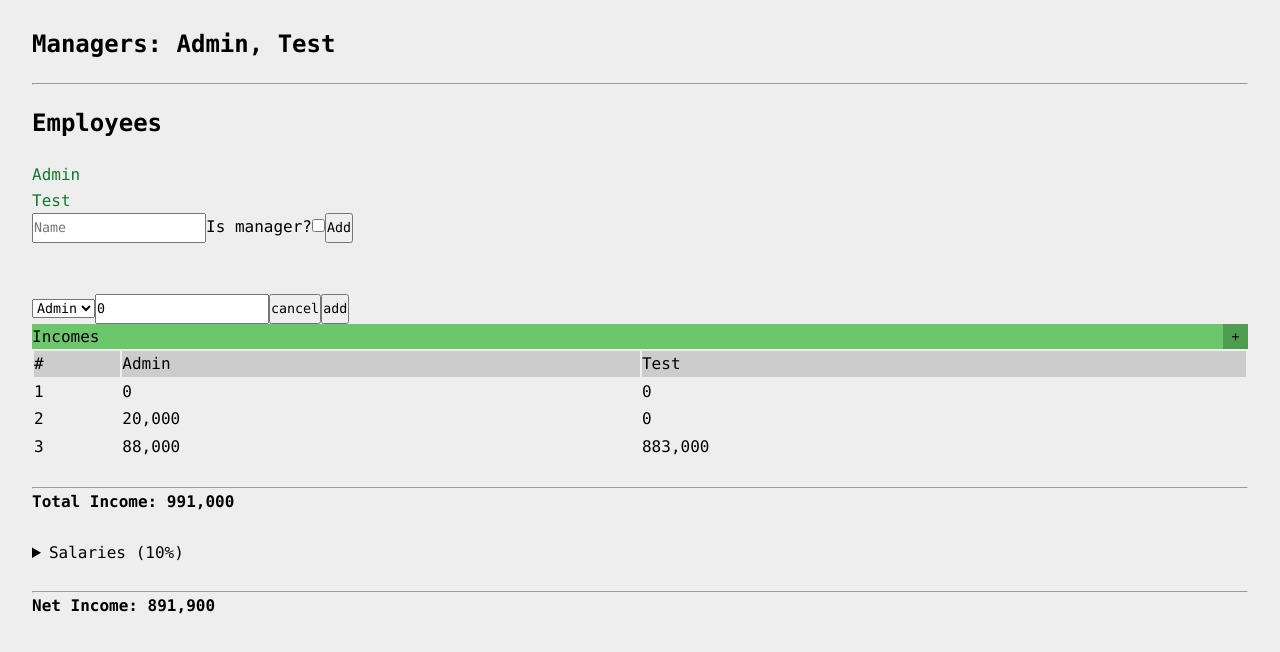
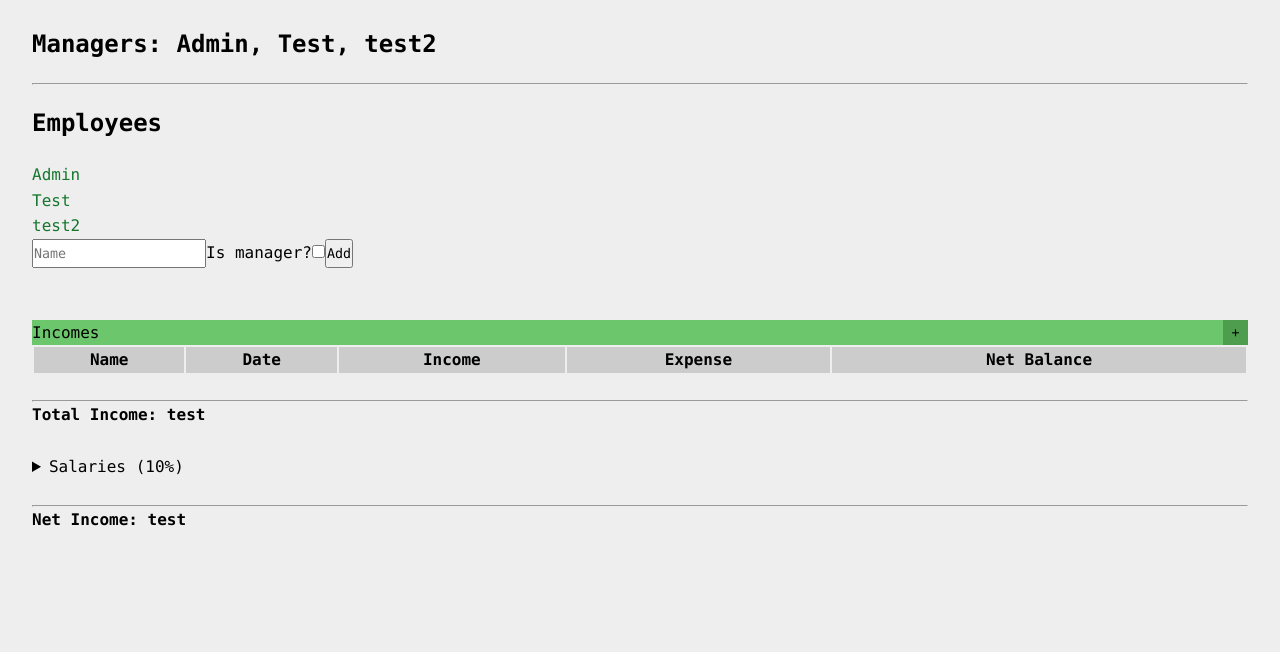
Before and after one commit to ikromw/financial-sheet, a React (Vite) app: page / in a window 1280 px wide. Shown: the top 652 px of the page. Built offline with nearby package versions, Linux system fonts and the light colour scheme.

Commit message:
Main System Design was changed..

```diff
--- a/src/App.jsx
+++ b/src/App.jsx
@@ -1,7 +1,7 @@
 import "./App.css";
 import EmployeeForm from "./components/EmployeeForm";
 import { test_data } from "./db/db";
-import { FixedNumber, calculateTotalIncome, calculateAddedSalaries } from "./lib/utils";
+import { FixedNumber } from "./lib/utils";
 import { useState } from "react";
 
 const PERCENT = 10;
@@ -11,21 +11,13 @@ function App() {
   const [data, setData] = useState(test_data)
   const [incomeFormData, setIncomeFormData] = useState({
     employee: "",
-    income: 0
+    records: {
+      date: new Date(),
+      income: 0,
+      expense: 0
+    }
   })
 
-  const handleChangeIncomeFormData = (e) => {
-    const { name, value } = e.target;
-
-    setIncomeFormData({
-      ...incomeFormData,
-      [name]: value, // Use 'value' for all inputs
-    });
-  };
-  const handleChangeIncomeFormSubmit = (e) => {
-    e.preventDefault();
-
-  }
 
   // Handle employee form component
   const handleFormSubmit = (formData) => {
@@ -34,19 +26,12 @@ function App() {
 
   // Simple utills from utility
   const managers = data.filter((manager) => manager.is_manager == true);
-  const total_income = calculateTotalIncome(data)
-  const net_income = total_income - (calculateAddedSalaries(data, PERCENT).reduce((accumulator, currentValue) => accumulator + currentValue, 0));
 
-  if (!data || data.length === 0) {
-    return (
-      <>
-        <p>No employees available!</p>
-        <EmployeeForm onSubmit={handleFormSubmit}></EmployeeForm>
-      </>
-    );
-  }
+
+
   return (
     <main>
+
       <h2>
         {managers.length < 2 ? "Manager:" : "Managers:"}
         {managers.length > 0 ? (
@@ -84,84 +69,49 @@ function App() {
       <br />
       <br />
 
-      <form onSubmit={handleChangeIncomeFormSubmit}>
-        <select
-          name="employee"
-          required
-          onChange={handleChangeIncomeFormData}>
-          {data.map((employee, index) => (
-            <option
-              key={index}
-              value={employee.name}
-            >{employee.name}</option>
-          ))}
-        </select>
-
-        <input
-          required
-          name="income"
-          type="number"
-          onChange={handleChangeIncomeFormData}
-          value={incomeFormData.income}
-        />
-        <button>cancel</button>
-        <button type="submit">add</button>
-      </form>
-
       <div className="income-section">
         <p className="table--title-incomes">Incomes</p>
 
         <button>+</button>
       </div>
 
-      {data.length > 0 ? (
       <table className="table incomes">
         <thead>
           <tr>
-              <td>#</td>
-              {data.map((manager, index) => (
-                <td key={index}>{manager.name}</td>
-              ))}
+            <th>Name</th>
+            <th>Date</th>
+            <th>Income</th>
+            <th>Expense</th>
+            <th>Net Balance</th>
           </tr>
         </thead>
         <tbody>
-            {data[0].incomes.map((_, rowIndex) => (
-              <tr key={rowIndex}>
-                <td>{rowIndex + 1}</td>
-                {data.map((employee, colIndex) => (
-                  <td key={colIndex}>{FixedNumber(employee.incomes[rowIndex]) || "-"}</td>
-                ))}
+          {
+            data.map((employee, employeeIndex) => {
+              <tr>
+                <td>{employee.name}</td>
               </tr>
-            ))}
+            })
+          }
         </tbody>
       </table>
-      ) : ("No employees yet!")}
+
       <br />
       <hr />
-      <h4>Total Income: {FixedNumber(total_income)}</h4>
+      <h4>Total Income: test</h4>
 
       <br />
 
       <details>
         <summary>Salaries ({PERCENT}%)</summary>
         <ul>
-          {data.length > 0
-            ? data.map((employee, index) => (
-              <ol key={index}>
-                {employee.name}:{" "}
-                {FixedNumber(
-                  (employee.incomes.reduce((accumulator, currentValue) => accumulator + currentValue, 0) * PERCENT) / 100
-                )}
-                /{FixedNumber(employee.incomes.reduce((accumulator, currentValue) => accumulator + currentValue, 0))}
-              </ol>
-            ))
-            : "Your company has no employees yet!"}
+          <ol>Test</ol>
         </ul>
       </details>
 
       <br />
       <hr />
-      <h4>Net Income: {FixedNumber(net_income)}</h4>
+      <h4>Net Income: test</h4>
     </main >
   );
 }
--- a/src/components/EmployeeForm.jsx
+++ b/src/components/EmployeeForm.jsx
@@ -5,7 +5,11 @@ const EmployeeForm = ({ onSubmit }) => {
     const [employeeFormData, setEmployeeFormData] = useState({
         name: "",
         is_manager: false,
-        incomes: test_data[0].incomes.map((_) => 0)
+        records: {
+            date: new Date().toLocaleDateString(),
+            income: 0,
+            expense: 0
+        }
     });
 
     const handleChange = (e) => {
@@ -20,7 +24,9 @@ const EmployeeForm = ({ onSubmit }) => {
         e.preventDefault();
 
         onSubmit(employeeFormData);
-        setEmployeeFormData({ name: "", is_manager: false, incomes: test_data[0].incomes.map((_) => 0) }); // Reset the form data
+
+        console.log("Employee data is added to the database via (Handle Submit Function): ");
+        console.table(employeeFormData);
     };
 
 
--- a/src/db/db.js
+++ b/src/db/db.js
@@ -2,11 +2,24 @@ export const test_data = [
     {
         name: "Admin",
         is_manager: true,
-        incomes: [0, 20000, 88000]
+        records: [
+            { date: "2024-12-01", income: 0, expense: 0 },
+        ]
     },
     {
         name: "Test",
         is_manager: true,
-        incomes: [0, 0, 883000]
+        records: [
+            { date: "2024-12-01", income: 0, expense: 0 },
+            { date: "2024-12-02", income: 883000, expense: 5000 }
+        ]
+    },
+    {
+        name: "test2",
+        is_manager: true,
+        records: [
+            { date: "2024-12-01", income: 0, expense: 0 },
+            { date: "2024-12-02", income: 883000, expense: 5000 }
+        ]
     }
 ]
--- a/src/lib/utils.js
+++ b/src/lib/utils.js
@@ -6,10 +6,8 @@ export const FixedNumber = (number) => {
 
 // Total income
 export const calculateTotalIncome = (employees) =>
-    employees.reduce(
-        (total, employee) =>
-            total + employee.incomes.reduce((sum, income) => sum + income, 0),
-        0
+    employees.reduce((total, employee) =>
+        total + employee.incomes.reduce((sum, income) => sum + income, 0), 0
     );
 
 // Added each employees' salary which is percented for net income
```
Lines whose indentation alone changed are shown as unchanged.
